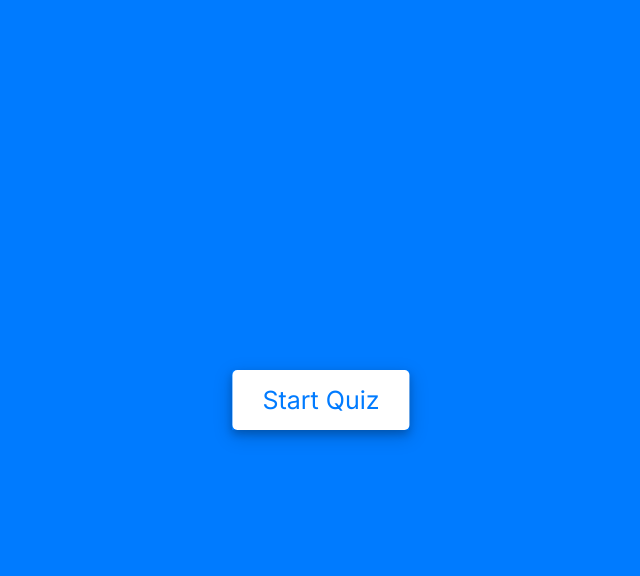
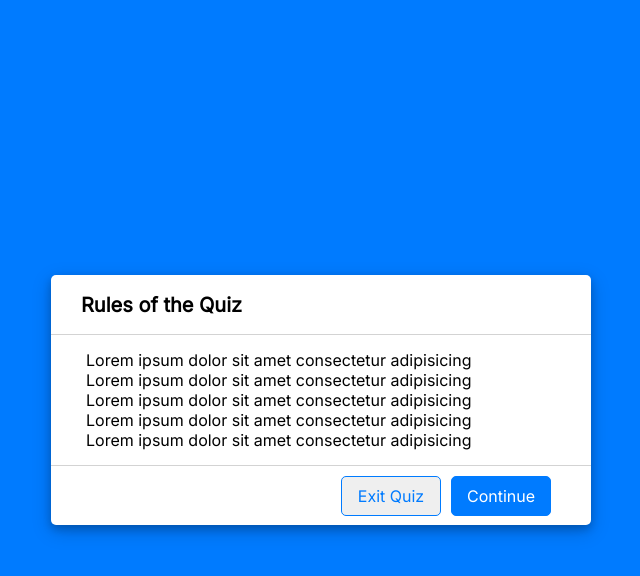
Before and after one commit to OlaiwonAbdullahi/JavaSript-Quiz-App, a plain HTML site: page index.html in a window 1280 px wide. Both pictures are taken after a click on the button "Start Quiz". Shown: the whole page, without its empty margins (319-959 px from the left). Drawn offline with nearby package versions, Linux system fonts and the light colour scheme.

Commit message:
some shii

```diff
--- a/index.html
+++ b/index.html
@@ -25,14 +25,12 @@
             <div class="info">Lorem ipsum dolor sit amet consectetur adipisicing </div>
             <div class="info">Lorem ipsum dolor sit amet consectetur adipisicing </div>
             <div class="info">Lorem ipsum dolor sit amet consectetur adipisicing </div>
-
         </div>
         <div class="buttons">
             <button class="quit">Exit Quiz</button>
             <button class="restart">Continue</button>
         </div>
     </div>
-
     <!--Quiz-box-->
     <div class="quiz_box">
         <header>
@@ -102,6 +100,7 @@
             <button class="quit">Quit Quiz</button>
         </div>
     </div>
+    <script src="main.js"></script>
 </body>
 
 </html>
--- /dev/null
+++ b/main.js
@@ -0,0 +1,12 @@
+const start_btn = document.querySelector(".start_btn button");
+const info_box = document.querySelector(".info_box");
+const exit_btn = info_box.querySelector(".buttons .quit");
+const continue_btn = info_box.querySelector(".buttons .restart");
+
+start_btn.onclick = () => {
+  info_box.classList.add("activeInfo");
+};
+
+exit_btn.onclick = () => {
+  info_box.classList.remove("activeInfo");
+};
--- a/style.css
+++ b/style.css
@@ -8,12 +8,23 @@
 body {
   background-color: #007bff;
 }
+.info_box {
+  position: fixed;
+  top: 50%;
+  left: 50%;
+  transform: translate(-50%, -50%) scale(0);
+  z-index: 1;
+  opacity: 0;
+  pointer-events: none;
+  transition: opacity 0.3s ease, transform 0.3s ease;
+}
 
 .info_box,
 .start_btn,
 .quiz_box,
 .result_box {
   position: absolute;
+
   top: 50%;
   left: 50%;
   transform: translate(-50%, -50%);
@@ -21,6 +32,12 @@ body {
     0px 6px 20px 0 rgba(0, 0, 0, 0.19);
 }
 
+.info_box.activeInfo {
+  z-index: 5;
+  opacity: 1;
+  pointer-events: auto;
+  transform: translate(-50%, -50%) scale(1);
+}
 .start_btn button {
   font-size: 25px;
   font-weight: 500;
```
Also changed, not shown: index.js (deleted).
